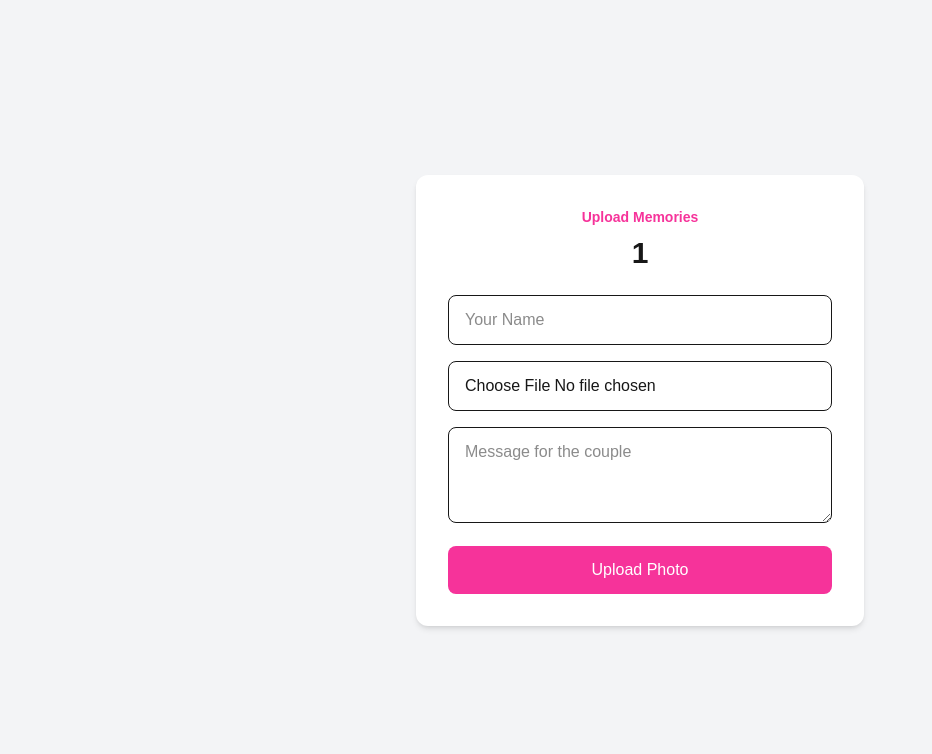
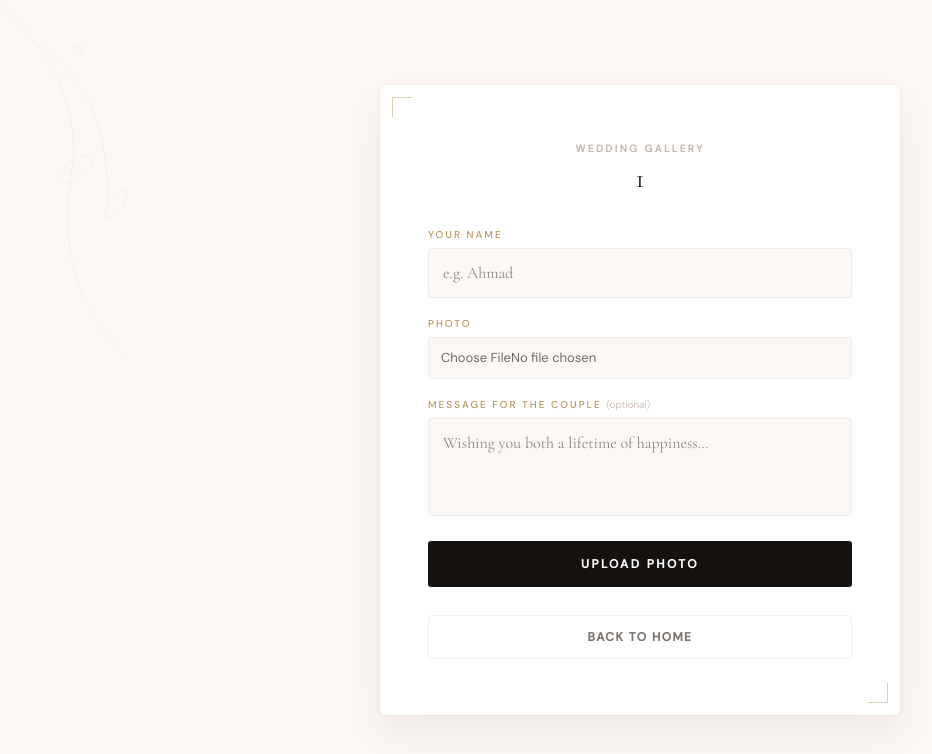
Before and after one commit to puteh12/wedding-qr-system, a Next.js app: page /event/1/upload in a window 1280 px wide. Shown: the top 754 px of the page, without its empty margins (0-932 px from the left). Built offline with nearby package versions, Linux system fonts and the light colour scheme.

Commit message:
Update upload page UI to new theme

```diff
--- a/app/event/[slug]/upload/page.tsx
+++ b/app/event/[slug]/upload/page.tsx
@@ -12,16 +12,19 @@ export default function UploadPage() {
   const [file, setFile] = useState<File | null>(null)
   const [preview, setPreview] = useState<string | null>(null)
   const [isUploading, setIsUploading] = useState(false)
+  const [hovering, setHovering] = useState(false)
 
   const eventName = slug
     .split('-')
     .map((word) => word.charAt(0).toUpperCase() + word.slice(1))
     .join(' & ')
 
+  const brideName = eventName.split(' & ')[0]
+  const groomName = eventName.split(' & ')[1]
+
   const handleFileChange = (e: React.ChangeEvent<HTMLInputElement>) => {
     const selectedFile = e.target.files?.[0]
     if (!selectedFile) return
-
     setFile(selectedFile)
     setPreview(URL.createObjectURL(selectedFile))
   }
@@ -31,10 +34,8 @@ export default function UploadPage() {
       alert('Please enter your name and choose a photo')
       return
     }
-
     try {
       setIsUploading(true)
-
       const formData = new FormData()
       formData.append('file', file)
       formData.append('slug', slug)
@@ -45,16 +46,12 @@ export default function UploadPage() {
         method: 'POST',
         body: formData,
       })
-
       const result = await response.json()
-
       if (!response.ok) {
         alert(result.error || 'Upload failed')
         return
       }
-
       alert('Photo uploaded successfully!')
-
       setGuestName('')
       setMessage('')
       setFile(null)
@@ -67,54 +64,190 @@ export default function UploadPage() {
   }
 
   return (
-    <main className="min-h-screen flex items-center justify-center bg-gray-100 px-4">
-      <div className="bg-white p-8 rounded-xl shadow-md w-full max-w-md">
-        <p className="text-sm text-pink-500 font-semibold mb-2 text-center">
-          Upload Memories
+    <>
+      <style>{`
+        @import url('https://fonts.googleapis.com/css2?family=Cormorant+Garamond:ital,wght@0,300;0,400;1,300;1,400&family=DM+Sans:wght@300;400;500&display=swap');
+        * { box-sizing: border-box; }
+        input[type="text"]:focus { outline: none; }
+        textarea:focus { outline: none; }
+        input, textarea { transition: border-color 0.15s, background 0.15s; }
+        /* file button */
+        input[type="file"]::file-selector-button {
+          background: transparent;
+          border: none;
+          padding: 0;
+          margin: 0;
+          font-family: inherit;
+        }
+      `}</style>
+
+      {/* Page wrapper */}
+      <div style={{
+        minHeight: '100vh',
+        background: '#FBF7F2',
+        display: 'flex',
+        alignItems: 'center',
+        justifyContent: 'center',
+        fontFamily: "'DM Sans', sans-serif",
+        padding: '32px',
+        position: 'relative',
+        overflow: 'hidden',
+      }}>
+
+        {/* Botanical SVG background */}
+        <svg style={{ position: 'fixed', inset: 0, pointerEvents: 'none', zIndex: 0, width: '100%', height: '100%' }}
+          viewBox="0 0 1440 900" xmlns="http://www.w3.org/2000/svg" preserveAspectRatio="xMidYMid slice">
+          <g opacity="0.10" fill="none" stroke="#B8965A" strokeWidth="0.8">
+            <path d="M -30 -20 Q 100 80 80 200 Q 60 320 140 400" />
+            <path d="M 30 40 Q 130 100 120 240" />
+            <ellipse cx="85" cy="190" rx="22" ry="10" transform="rotate(-35 85 190)" />
+            <ellipse cx="130" cy="230" rx="18" ry="8" transform="rotate(-55 130 230)" />
+            <circle cx="90" cy="60" r="3" /><circle cx="95" cy="53" r="2" /><circle cx="84" cy="53" r="2" />
+          </g>
+          <g opacity="0.08" fill="none" stroke="#C4847A" strokeWidth="0.8" transform="translate(1440,900) rotate(180)">
+            <path d="M -30 -20 Q 100 80 80 200 Q 60 320 140 400" />
+            <ellipse cx="85" cy="190" rx="22" ry="10" transform="rotate(-35 85 190)" />
+            <circle cx="90" cy="60" r="3" /><circle cx="95" cy="53" r="2" />
+          </g>
+        </svg>
+
+        {/* Card */}
+        <div style={{
+          position: 'relative',
+          zIndex: 2,
+          background: '#fff',
+          borderRadius: '6px',
+          width: '100%',
+          maxWidth: '520px',
+          padding: '56px 48px',
+          boxShadow: '0 18px 40px rgba(28,23,20,0.06), 0 0 0 1px rgba(184,150,90,0.06)',
+        }}>
+
+          {/* Corner ornaments via pseudo — use real divs instead */}
+          <div style={{ position:'absolute', top:12, left:12, width:20, height:20, borderTop:'1px solid #B8965A', borderLeft:'1px solid #B8965A', opacity:0.45 }} />
+          <div style={{ position:'absolute', bottom:12, right:12, width:20, height:20, borderBottom:'1px solid #B8965A', borderRight:'1px solid #B8965A', opacity:0.45 }} />
+
+          {/* Header */}
+          <div style={{ textAlign: 'center', marginBottom: '34px' }}>
+            <p style={{ fontSize: '10px', fontWeight: 600, letterSpacing: '0.25em', textTransform: 'uppercase', color: '#C8B8B0', marginBottom: '8px' }}>
+              Wedding Gallery
             </p>
+            <div style={{ fontFamily: "'Cormorant Garamond', serif", fontSize: '28px', fontWeight: 400, color: '#1C1714', lineHeight: 1.05 }}>
+              {brideName}
+            </div>
+            <div style={{ fontFamily: "'Cormorant Garamond', serif", fontSize: '20px', fontStyle: 'italic', color: '#C4847A', marginTop: '6px' }}>
+              {groomName}
+            </div>
+          </div>
 
-        <h1 className="text-3xl font-bold mb-6 text-center">{eventName}</h1>
+          {/* Fields */}
+          <div style={{ display: 'flex', flexDirection: 'column', gap: '18px' }}>
 
-        <div className="space-y-4">
+            {/* Name */}
+            <div>
+              <label style={{ display: 'block', fontSize: '10px', fontWeight: 500, letterSpacing: '0.2em', textTransform: 'uppercase', color: '#B8965A', marginBottom: '6px' }}>
+                Your Name
+              </label>
               <input
                 type="text"
-            placeholder="Your Name"
+                placeholder="e.g. Ahmad"
                 value={guestName}
                 onChange={(e) => setGuestName(e.target.value)}
-            className="w-full border rounded-lg px-4 py-3"
+                style={{
+                  width: '100%', border: '1px solid rgba(28,23,20,0.06)',
+                  background: '#FBF8F6', padding: '12px 14px',
+                  fontFamily: "'Cormorant Garamond', serif", fontSize: '16px',
+                  color: '#1C1714', borderRadius: '4px', outline: 'none',
+                }}
               />
+            </div>
 
+            {/* File */}
+            <div>
+              <label style={{ display: 'block', fontSize: '10px', fontWeight: 500, letterSpacing: '0.2em', textTransform: 'uppercase', color: '#B8965A', marginBottom: '6px' }}>
+                Photo
+              </label>
+              <div style={{ display: 'flex', alignItems: 'center', gap: '12px' }}>
+                <div style={{ flex: 1 }}>
                   <input
                     type="file"
                     accept="image/*"
                     onChange={handleFileChange}
-            className="w-full border rounded-lg px-4 py-3"
+                    style={{
+                      width: '100%', padding: '10px 12px',
+                      fontFamily: "'DM Sans', sans-serif", fontSize: '13px',
+                      color: '#6F6A67', border: '1px solid rgba(28,23,20,0.06)',
+                      background: '#FBF7F4', cursor: 'pointer', outline: 'none', borderRadius: '4px'
+                    }}
                   />
+                </div>
+              </div>
+            </div>
 
+            {/* Preview */}
             {preview && (
               <img
                 src={preview}
                 alt="Preview"
-              className="w-full h-52 object-cover rounded-lg border"
+                style={{
+                  width: '100%', height: '220px', objectFit: 'cover',
+                  borderRadius: '4px', border: '1px solid rgba(28,23,20,0.04)',
+                  display: 'block',
+                }}
               />
             )}
 
+            {/* Message */}
+            <div>
+              <label style={{ display: 'block', fontSize: '10px', fontWeight: 500, letterSpacing: '0.2em', textTransform: 'uppercase', color: '#B8965A', marginBottom: '6px' }}>
+                Message for the couple{' '}
+                <span style={{ color: '#C8B8B0', fontWeight: 300, textTransform: 'none', letterSpacing: 0 }}>(optional)</span>
+              </label>
               <textarea
-            placeholder="Message for the couple"
+                placeholder="Wishing you both a lifetime of happiness…"
                 value={message}
                 onChange={(e) => setMessage(e.target.value)}
-            className="w-full border rounded-lg px-4 py-3 min-h-24"
+                rows={3}
+                style={{
+                  width: '100%', border: '1px solid rgba(28,23,20,0.06)',
+                  background: '#FBF7F4', padding: '12px 14px',
+                  fontFamily: "'Cormorant Garamond', serif", fontSize: '16px',
+                  color: '#1C1714', outline: 'none', resize: 'none', borderRadius: '4px'
+                }}
               />
+            </div>
 
+            {/* Button */}
             <button
               onClick={handleUpload}
               disabled={isUploading}
-            className="w-full bg-pink-500 text-white py-3 rounded-lg disabled:bg-gray-400"
+              onMouseEnter={() => setHovering(true)}
+              onMouseLeave={() => setHovering(false)}
+              style={{
+                width: '100%', padding: '14px 24px',
+                background: isUploading ? '#9B948D' : '#14110F',
+                color: '#FFF', border: 'none', borderRadius: '3px',
+                fontFamily: "'DM Sans', sans-serif", fontSize: '12px',
+                fontWeight: 600, letterSpacing: '0.2em', textTransform: 'uppercase',
+                cursor: isUploading ? 'not-allowed' : 'pointer',
+                transition: 'background 0.12s, transform 0.08s',
+              }}
             >
-            {isUploading ? 'Uploading...' : 'Upload Photo'}
+              {isUploading ? 'Uploading…' : 'Upload Photo'}
+            </button>
+            <button
+              onClick={() => window.history.back()}
+              style={{
+                marginTop: '10px', width: '100%', padding: '12px 24px',
+                background: 'transparent', color: '#7B746F', border: '1px solid rgba(28,23,20,0.06)', borderRadius: '3px',
+                fontFamily: "'DM Sans', sans-serif", fontSize: '12px', fontWeight: 600, letterSpacing: '0.12em', textTransform: 'uppercase'
+              }}
+            >
+              Back to Home
             </button>
           </div>
         </div>
-    </main>
+      </div>
+    </>
   )
 }
```
Lines whose indentation alone changed are shown as unchanged.
